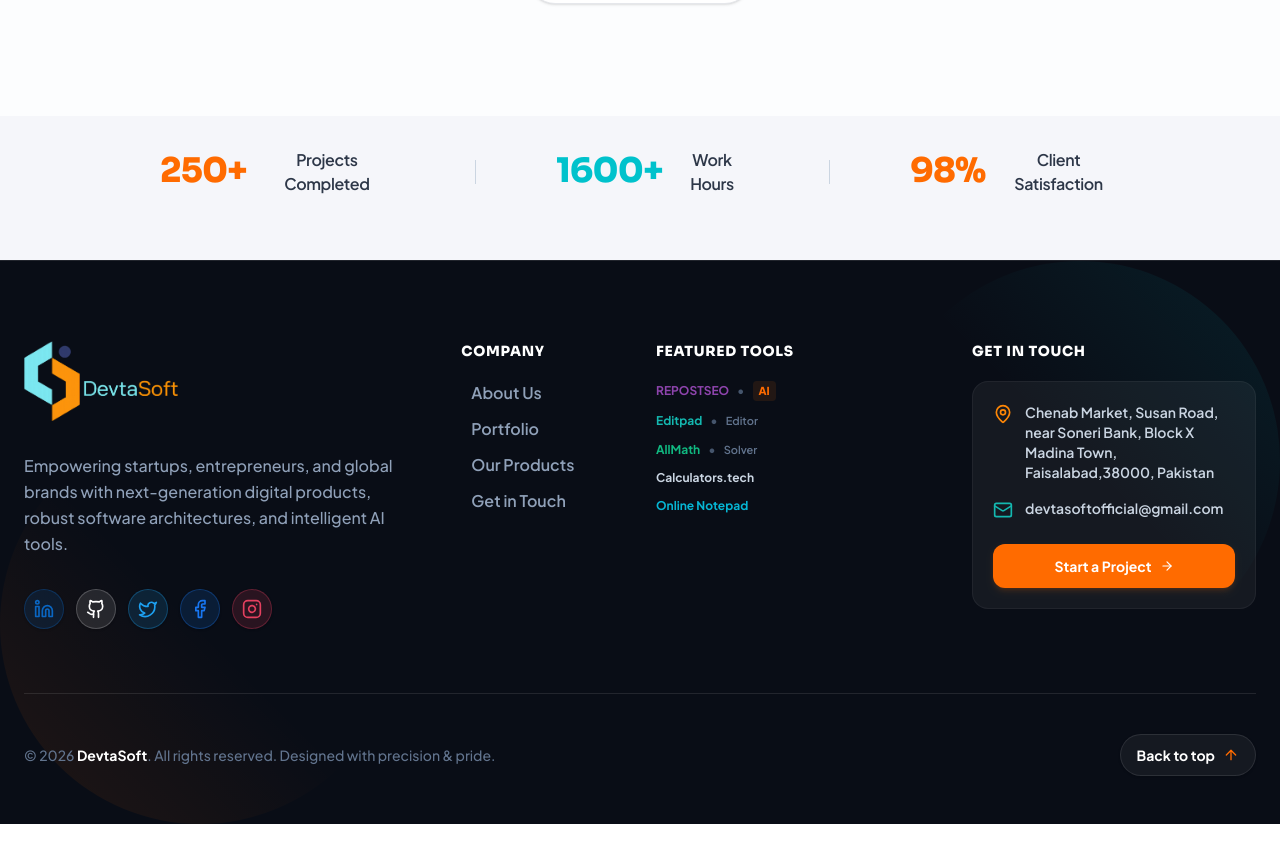
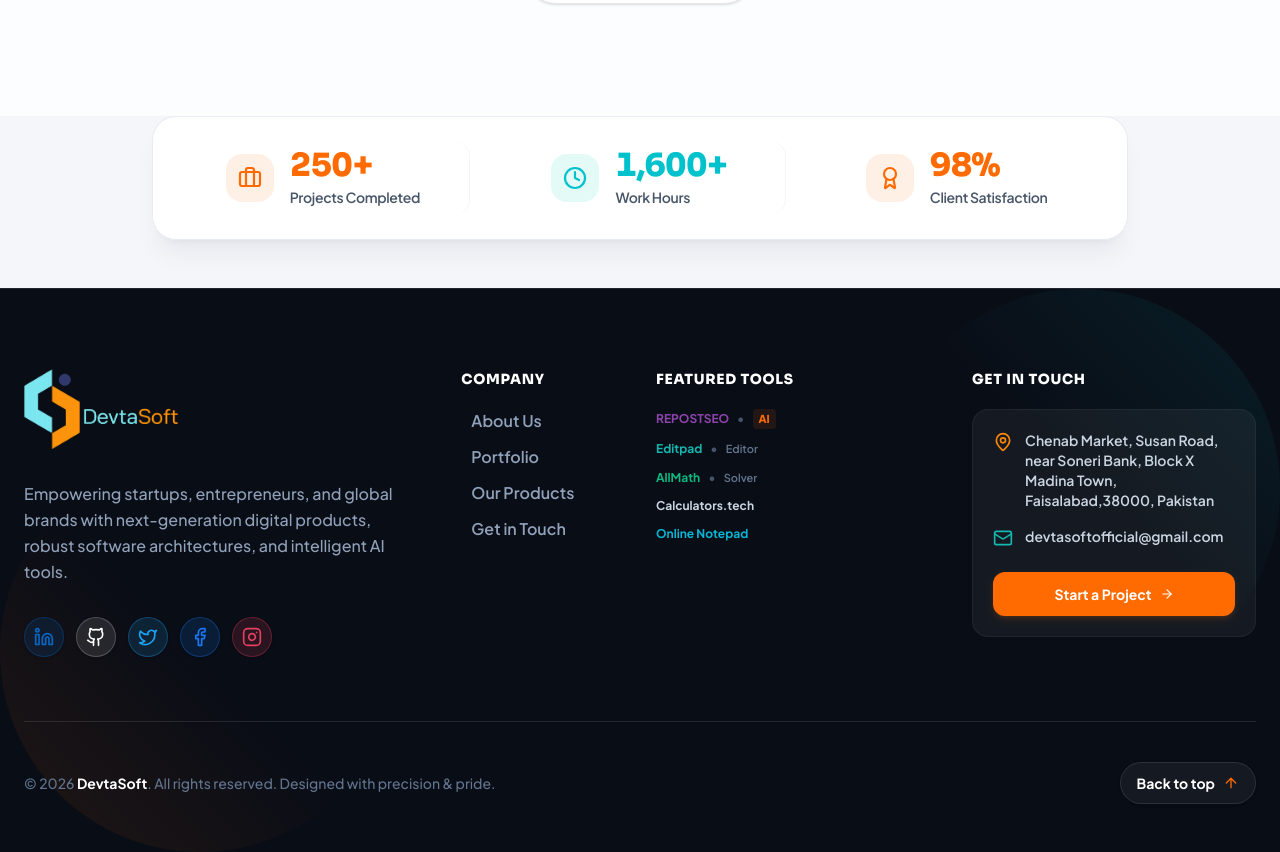
Before and after one commit to abdullahparvaiz07/DevtaSoft, a React (Vite) app: page / in a window 1280 px wide. Shown: the part 8461-9313 px from the top of the page. Before the commit the page ends 9285 px from the top, so only its background shows below. Built offline with nearby package versions, Linux system fonts and the light colour scheme.

Commit message:
fix: Fix jittery counting animation and redesign bottom StatsBar with tabular-nums

```diff
--- a/src/components/StatsBar.tsx
+++ b/src/components/StatsBar.tsx
@@ -1,11 +1,13 @@
 import React, { useRef, useState, useEffect } from 'react';
 import { useInView, animate } from 'motion/react';
+import { Briefcase, Clock, Award, LucideIcon } from 'lucide-react';
 
 interface StatItem {
   targetNum: number;
   suffix: string;
   label: string;
   color: 'orange' | 'cyan';
+  icon: LucideIcon;
 }
 
 const statsData: StatItem[] = [
@@ -14,18 +16,21 @@
     suffix: '+',
     label: 'Projects Completed',
     color: 'orange',
+    icon: Briefcase,
   },
   {
     targetNum: 1600,
     suffix: '+',
     label: 'Work Hours',
     color: 'cyan',
+    icon: Clock,
   },
   {
     targetNum: 98,
     suffix: '%',
     label: 'Client Satisfaction',
     color: 'orange',
+    icon: Award,
   },
 ];
 
@@ -35,16 +40,16 @@
   duration?: number;
 }
 
-const CountUp: React.FC<CountUpProps> = ({ target, suffix = '', duration = 2.2 }) => {
+const CountUp: React.FC<CountUpProps> = ({ target, suffix = '', duration = 2.0 }) => {
   const ref = useRef<HTMLSpanElement>(null);
-  const isInView = useInView(ref, { once: true, margin: '-40px' });
+  const isInView = useInView(ref, { once: true, margin: '-20px' });
   const [count, setCount] = useState(0);
 
   useEffect(() => {
     if (isInView) {
       const controls = animate(0, target, {
         duration,
-        ease: [0.215, 0.61, 0.355, 1],
+        ease: [0.16, 1, 0.3, 1],
         onUpdate: (latest) => {
           setCount(Math.floor(latest));
         },
@@ -53,9 +58,11 @@
     }
   }, [isInView, target, duration]);
 
+  const formatted = target >= 1000 ? count.toLocaleString('en-US') : count.toString();
+
   return (
-    <span ref={ref}>
-      {count}
+    <span ref={ref} className="inline-block tabular-nums">
+      {formatted}
       {suffix}
     </span>
   );
@@ -63,33 +70,40 @@
 
 export const StatsBar: React.FC<{ onStatClick?: (label: string) => void }> = ({ onStatClick }) => {
   return (
-    <div className="w-full max-w-5xl mx-auto pt-6 pb-2 px-4">
-      <div className="flex flex-col sm:flex-row items-center justify-center gap-6 sm:gap-8 md:gap-12 lg:gap-16 text-center">
-        {statsData.map((stat, idx) => (
-          <React.Fragment key={stat.label}>
-            {idx > 0 && (
+    <div className="w-full max-w-5xl mx-auto px-4 sm:px-6">
+      <div className="bg-white/95 backdrop-blur-xl border border-slate-200/80 shadow-xl shadow-slate-900/5 rounded-3xl p-4 sm:p-6 transition-all duration-300">
+        <div className="grid grid-cols-1 sm:grid-cols-3 gap-4 sm:gap-6 divide-y sm:divide-y-0 sm:divide-x divide-slate-100">
+          {statsData.map((stat) => (
             <div
-                className="hidden sm:block w-[1px] h-6 bg-[#CBD5E1]"
-                aria-hidden="true"
-              />
-            )}
+              key={stat.label}
+              onClick={() => onStatClick?.(stat.label)}
+              className="group cursor-pointer flex items-center justify-center gap-4 px-4 py-3 sm:py-2 rounded-2xl transition-all duration-300 hover:bg-slate-50/90 hover:scale-[1.02]"
+            >
               <div
-              onClick={() => onStatClick?.(stat.label)}
-              className="group cursor-pointer flex items-center gap-3 px-4 py-2 rounded-2xl transition-all duration-300 hover:scale-108 hover:-translate-y-1 hover:bg-white/80 hover:shadow-lg hover:shadow-slate-200/50"
+                className={`w-12 h-12 rounded-2xl flex items-center justify-center shrink-0 transition-transform duration-300 group-hover:scale-110 ${
+                  stat.color === 'orange'
+                    ? 'bg-[#FFF0E5] text-[#FF6B00]'
+                    : 'bg-[#E3FAF6] text-[#00C2CC]'
+                }`}
               >
+                <stat.icon className="w-6 h-6 stroke-[2.2]" />
+              </div>
+
+              <div className="flex flex-col text-left">
                 <span
-                className={`font-display font-black text-2xl sm:text-3xl md:text-[34px] tracking-tight transition-transform duration-300 group-hover:scale-110 ${
+                  className={`font-display font-black text-2xl sm:text-3xl md:text-[32px] tracking-tight leading-none ${
                     stat.color === 'orange' ? 'text-[#FF6B00]' : 'text-[#00C2CC]'
                   }`}
                 >
                   <CountUp target={stat.targetNum} suffix={stat.suffix} />
                 </span>
-              <span className="font-sans font-semibold text-sm sm:text-base text-[#2D3748] tracking-tight group-hover:text-[#0D152A] transition-colors">
+                <span className="font-sans font-semibold text-xs sm:text-sm text-[#475569] tracking-tight group-hover:text-[#0D152A] transition-colors mt-1.5">
                   {stat.label}
                 </span>
               </div>
-          </React.Fragment>
+            </div>
           ))}
+        </div>
       </div>
     </div>
   );
```
Lines whose indentation alone changed are shown as unchanged.
